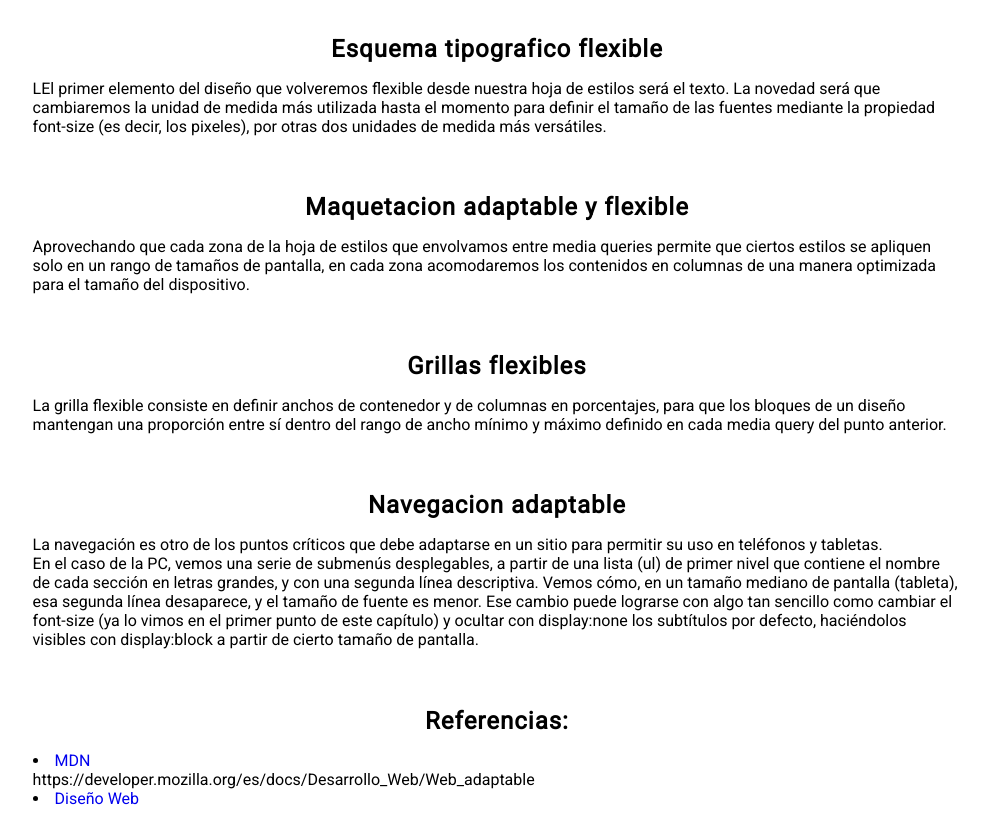
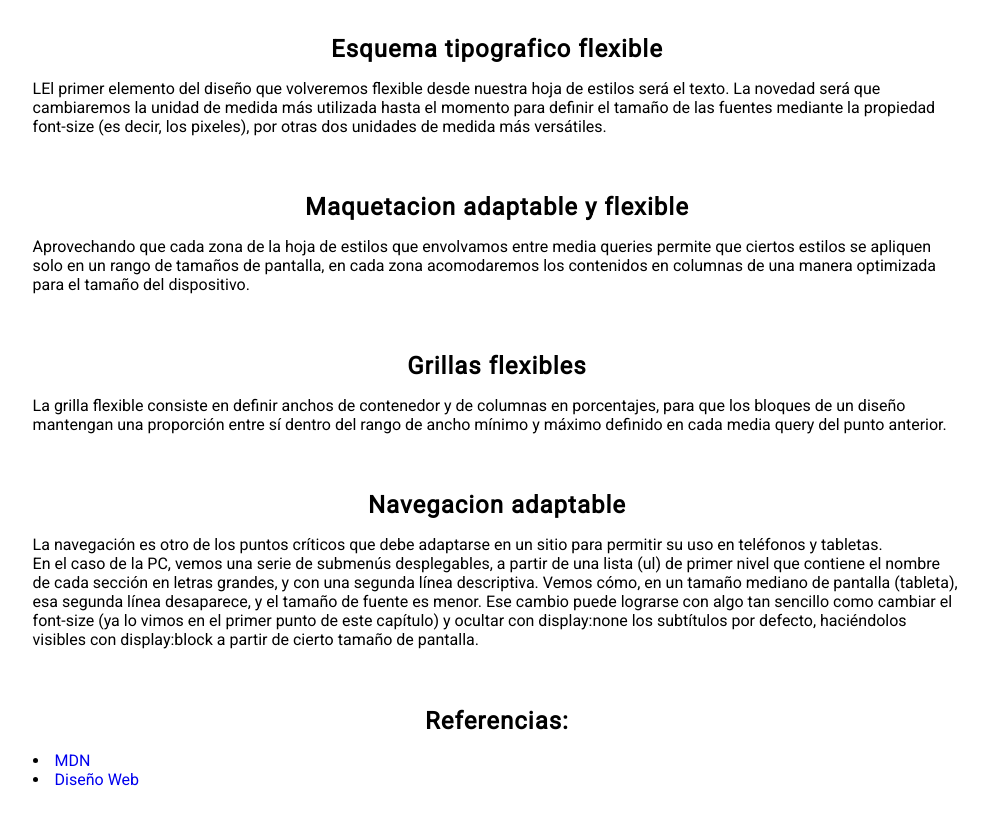
Before and after one commit to LeinaPulgarinT/paginaDeDocumentacion, a plain HTML site: page index.html in a window 1280 px wide. Shown: the part 2380-3214 px from the top of the page, without its empty margins (293-1280 px from the left). Drawn offline with Linux system fonts and the light colour scheme.

Commit message:
ultima modificacion

```diff
--- a/index.html
+++ b/index.html
@@ -227,7 +227,7 @@
                     <li>
                         <a href=" https://developer.mozilla.org/es/docs/Desarrollo_Web/Web_adaptable">MDN</a>
                     </li>
-                    https://developer.mozilla.org/es/docs/Desarrollo_Web/Web_adaptable
+
                     <li>
                         <a href="https://disenowebakus.net/diseno-web-responsive.php">Diseño Web</a>
                     </li>
```
